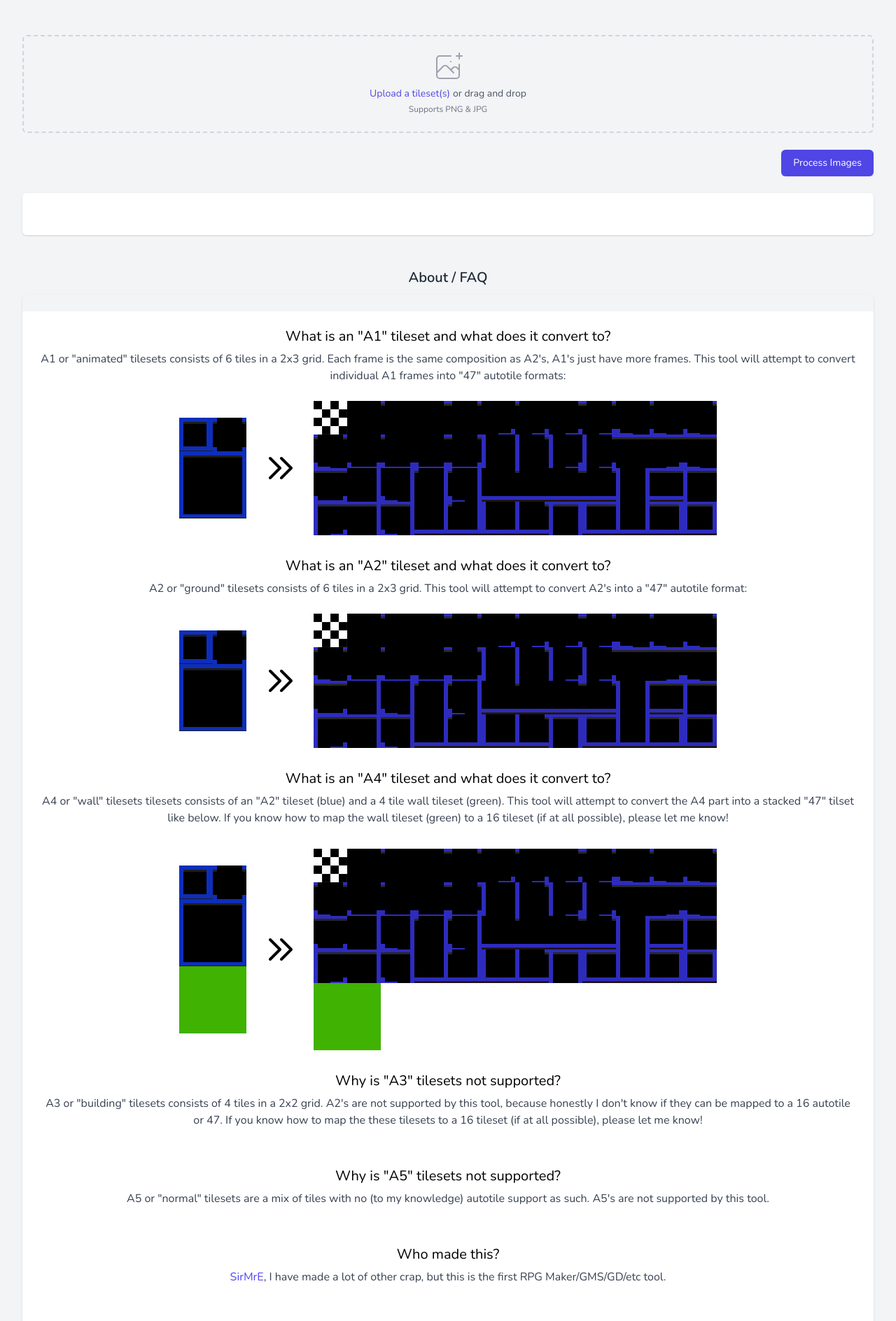
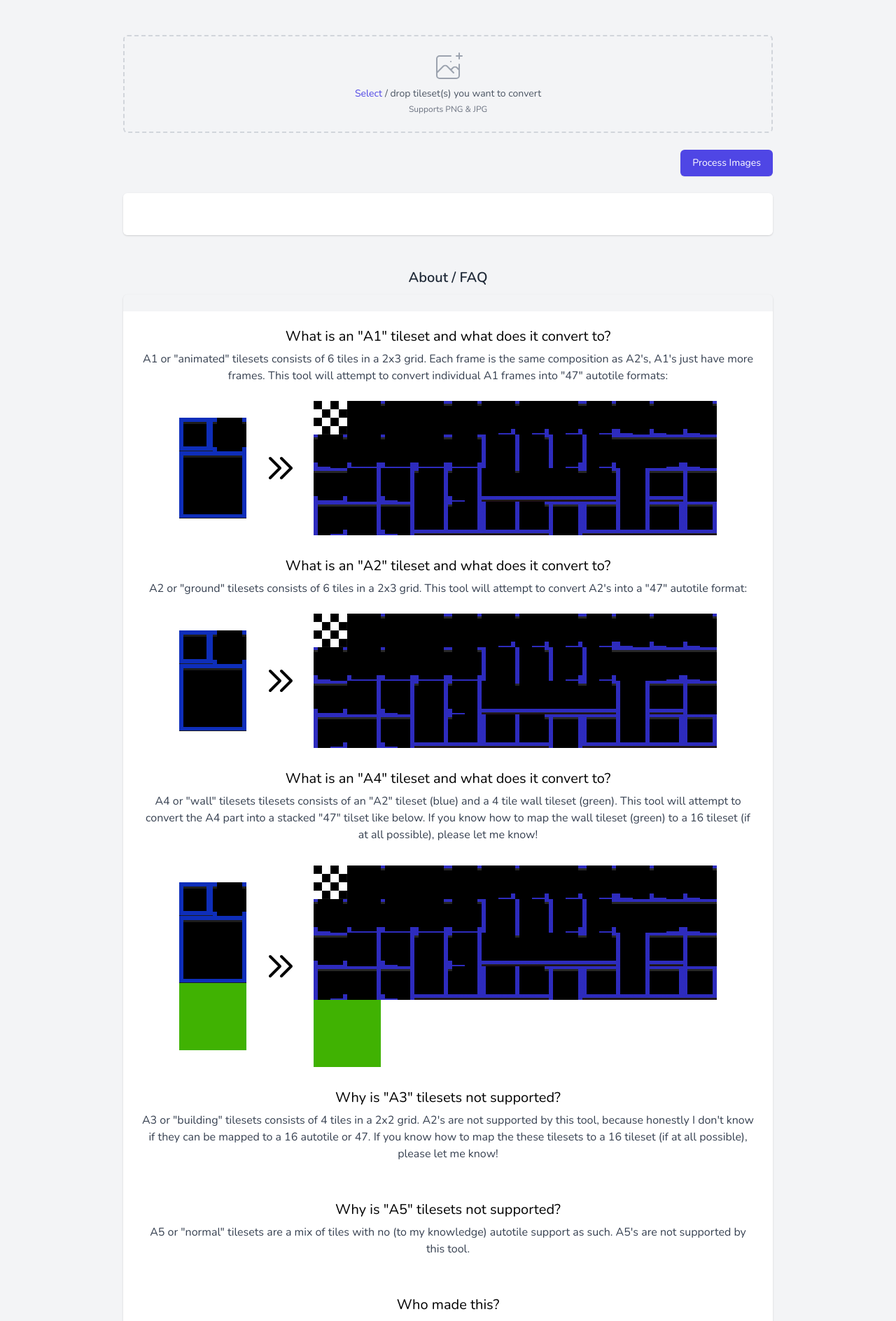
Before and after one commit to MrEliasen/tileset-converter, a Vue app: page / in a window 1280 px wide. Shown: the part 343-2231 px from the top of the page at 70% size. Built offline with nearby package versions, Linux system fonts and the light colour scheme.

Commit message:
clean up ui a bit

```diff
--- a/src/App.vue
+++ b/src/App.vue
@@ -1,6 +1,6 @@
 <template>
-    <body class="font-sans antialiased">
-        <div id="app" class="min-h-screen bg-gray-100">
+    <body class="font-sans antialiased bg-gray-100">
+        <div id="app" class="min-h-screen">
             <div class="flex justify-center">
                 <img alt="Vue logo" src="./assets/logo.png">
             </div>
@@ -125,8 +125,10 @@
                                     Who made this?
                                 </h3>
                                 <p class="mt-2 text-base text-gray-700 mb-6">
-                                    <a href="https://sirmre.com" class="font-medium text-indigo-600 hover:text-indigo-500 focus-within:outline-none">SirMrE</a>, I have made a lot of other crap, but this is the first RPG Maker/GMS/GD/etc tool.
+                                    <a href="https://sirmre.com" class="font-medium text-indigo-600 hover:text-indigo-500 focus-within:outline-none">SirMrE</a>, I have made a lot of other crap, but this is the first RPG Maker/GMS/GD/etc tool.<br>
+                                    Also, I am average at best when it comes to web design, so please bear with the iffy UI :).
                                 </p>
+
                             </div>
 
                             <div class="col-span-1">
--- a/src/components/dropzone.vue
+++ b/src/components/dropzone.vue
@@ -23,7 +23,7 @@
             </svg>
             <div class="flex text-sm text-gray-600">
                 <label for="file-upload" class="relative cursor-pointer font-medium text-indigo-600 hover:text-indigo-500 focus-within:outline-none">
-                    <span>Upload a tileset(s)</span>
+                    <span>Select </span>
                     <input
                         id="file-upload"
                         name="file-upload"
@@ -32,7 +32,7 @@
                         @change="onFileSelect"
                     >
                 </label>
-                <p class="pl-1">or drag and drop</p>
+                <p class="pl-1">/ drop tileset(s) you want to convert</p>
             </div>
             <p class="text-xs text-gray-500">
                 Supports PNG & JPG
--- a/src/styles/app.scss
+++ b/src/styles/app.scss
@@ -1,9 +1,12 @@
 @import url('https://fonts.googleapis.com/css2?family=Nunito:wght@400;600;700&display=swap');
 
 #app {
-  font-family: 'Nunito', sans-serif;
-  -webkit-font-smoothing: antialiased;
-  -moz-osx-font-smoothing: grayscale;
-  text-align: center;
-  padding-top: 60px;
+    max-width: 992px;
+    margin: 0 auto;
+
+    font-family: 'Nunito', sans-serif;
+    -webkit-font-smoothing: antialiased;
+    -moz-osx-font-smoothing: grayscale;
+    text-align: center;
+    padding-top: 60px;
 }
```
